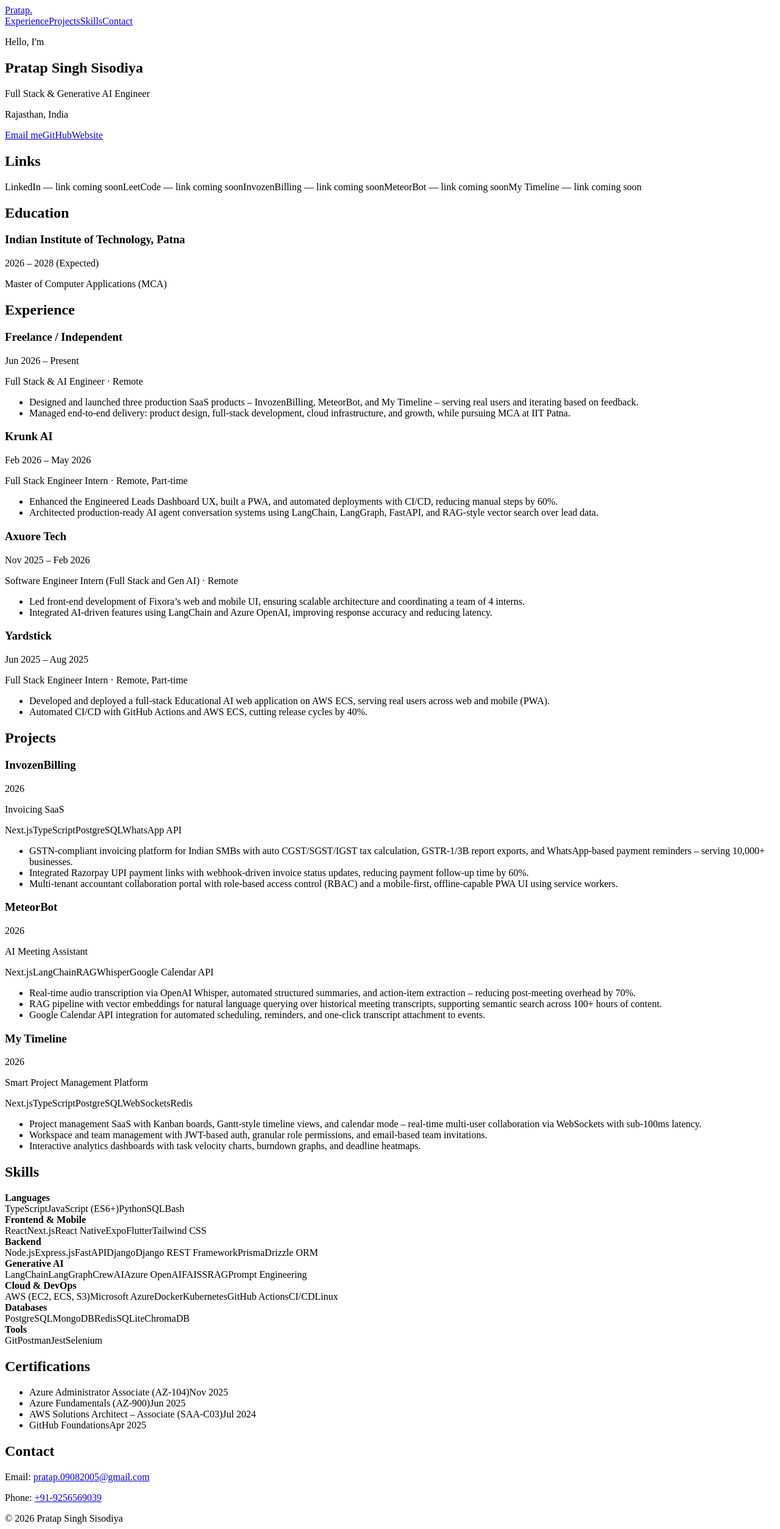
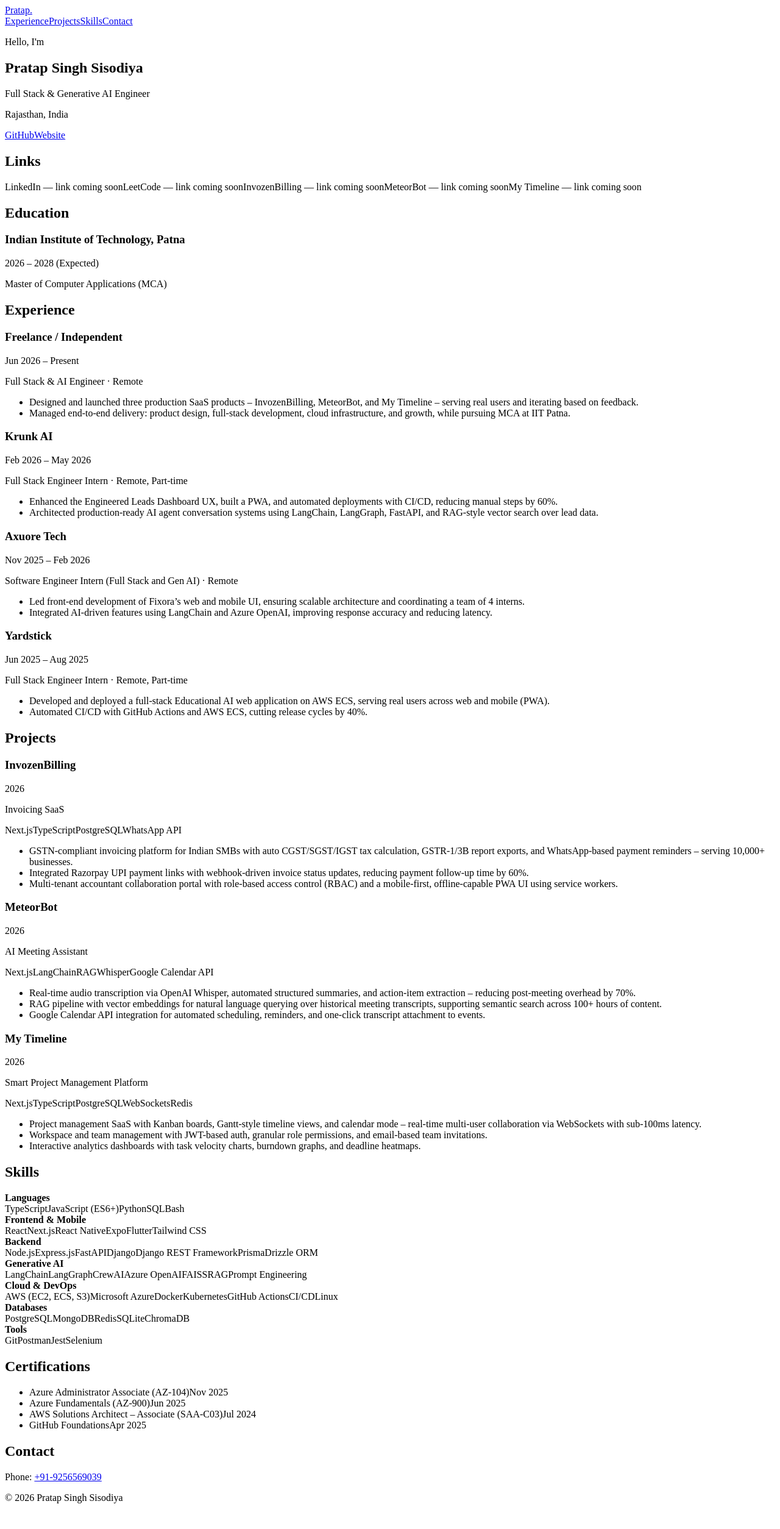
Before and after one commit to prataps9/pratap-portfolio, a React (Vite) app: page / in a window 1280 px wide. Shown: the whole page at 61% size. After the commit the page ends 2474 px from the top, so only its background shows below. Built offline with nearby package versions, Linux system fonts and the light colour scheme; the HTML template or start-up script is replaced by a standard one.

Commit message:
Remove email from resume site

```diff
--- a/src/App.jsx
+++ b/src/App.jsx
@@ -39,7 +39,6 @@
           <p className="subtitle">{profile.title}</p>
           <p className="muted">{profile.location}</p>
           <div className="actions">
-            <a className="btn primary" href={`mailto:${profile.email}`}>Email me</a>
             <a className="btn" href={profile.github} target="_blank" rel="noreferrer">GitHub</a>
             <a className="btn" href={profile.website} target="_blank" rel="noreferrer">Website</a>
           </div>
@@ -123,7 +122,6 @@
 
         <Section id="contact" title="Contact">
           <div className="card">
-            <p>Email: <a href={`mailto:${profile.email}`}>{profile.email}</a></p>
             <p>Phone: <a href={`tel:${profile.phone}`}>{profile.phone}</a></p>
           </div>
         </Section>
--- a/src/data.js
+++ b/src/data.js
@@ -2,7 +2,7 @@
   name: 'Pratap Singh Sisodiya',
   title: 'Full Stack & Generative AI Engineer',
   location: 'Rajasthan, India',
-  email: 'pratap.09082005@gmail.com',
+  email: '',
   phone: '+91-9256569039',
   website: 'https://pratapsisodiya.in',
   github: 'https://github.com/prataps9',
```
